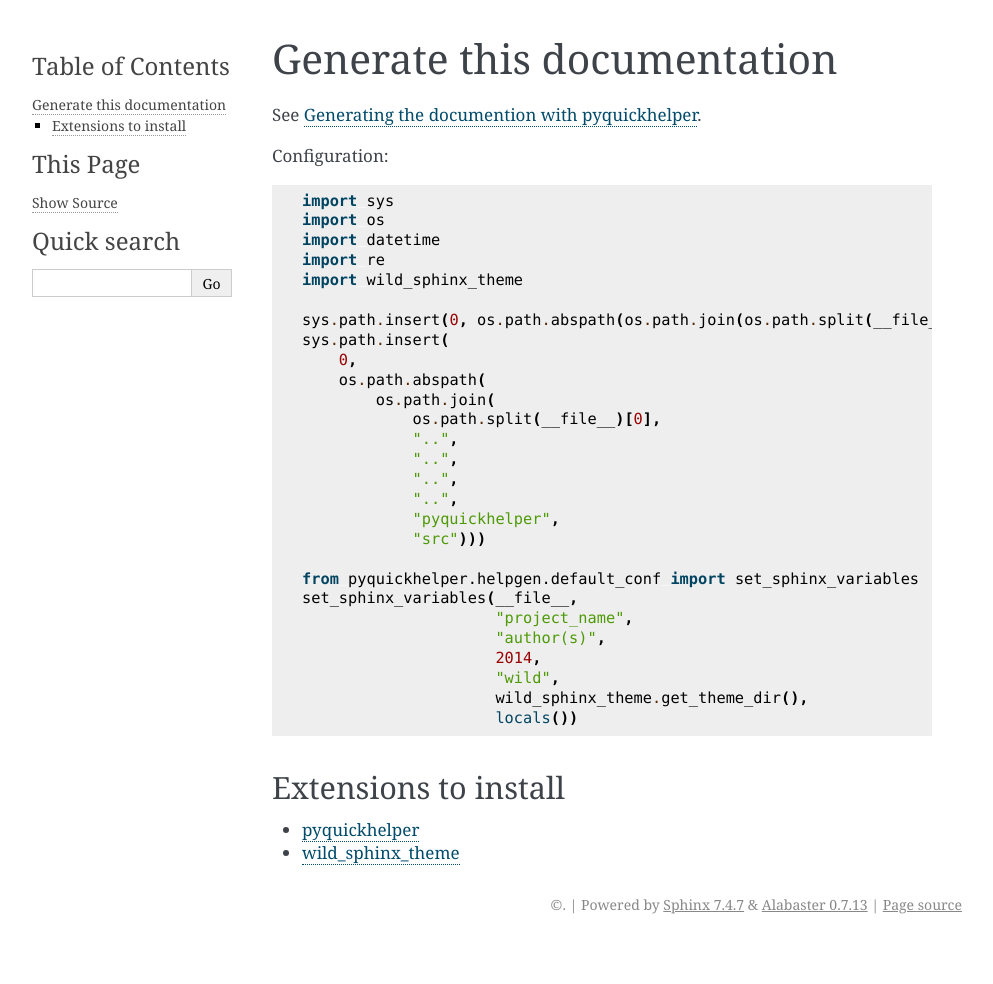
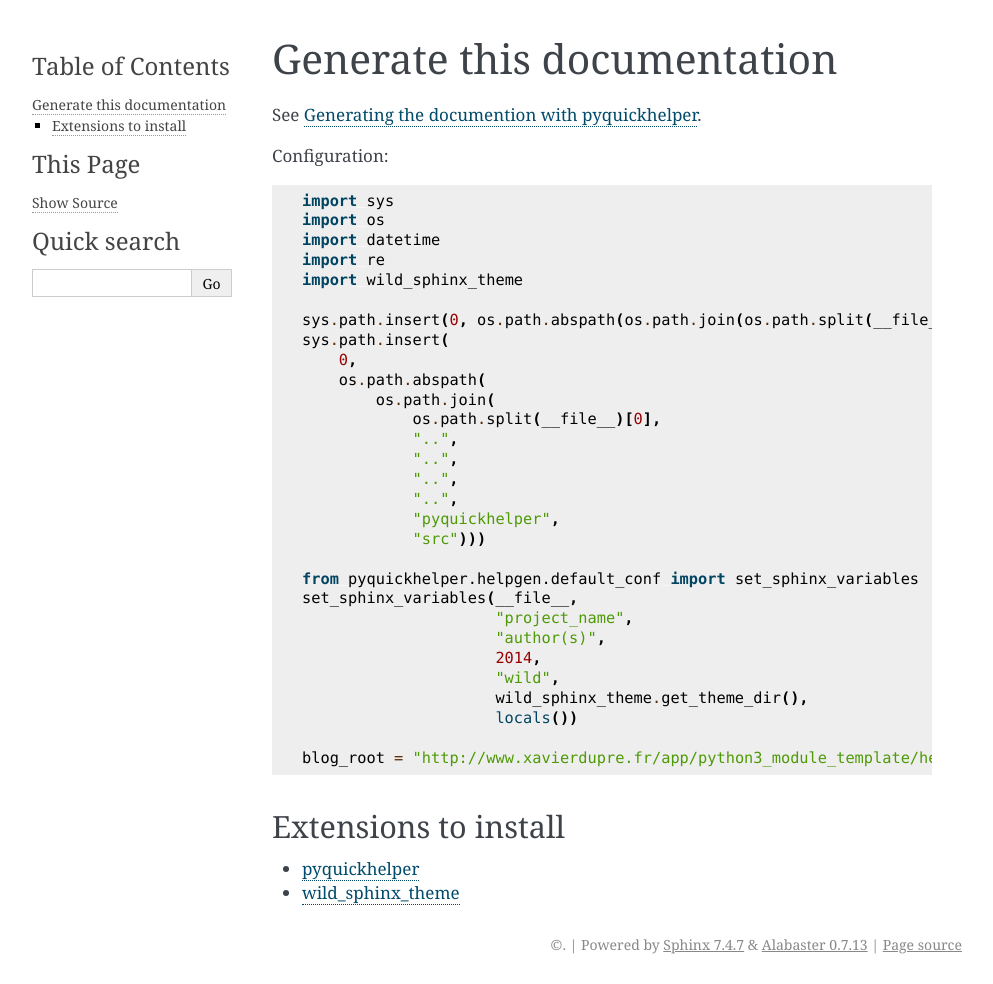
Before and after one commit to sdpython/python3_module_template, a Sphinx documentation site: the page built from _doc/sphinxdoc/source/generatedoc.rst, in a window 1280 px wide. Shown: the whole page, without its empty margins (148-1141 px from the left). Built offline with Sphinx 7.4.7, drawn with Linux system fonts in a browser that asks for light colours; pages that are not in the unit, such as notebooks, are missing from menus; before the commit the page ends 944 px from its top, so only the background shows below that.

Commit message:
add blog root

```diff
--- a/_doc/sphinxdoc/source/conf.py
+++ b/_doc/sphinxdoc/source/conf.py
@@ -25,3 +25,5 @@ set_sphinx_variables(__file__,
                      "wild",
                      wild_sphinx_theme.get_theme_dir(),
                      locals())
+
+blog_root = "http://www.xavierdupre.fr/app/python3_module_template/helpsphinx/"
```
